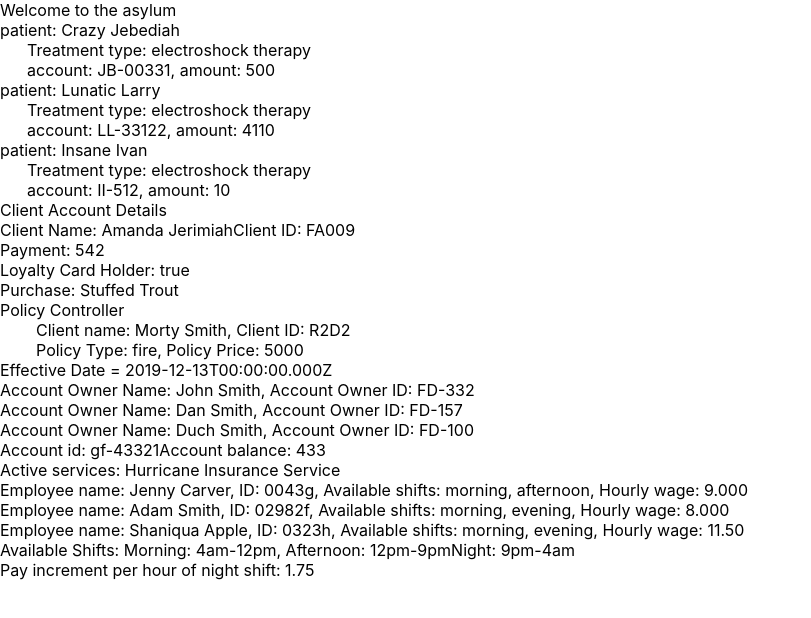
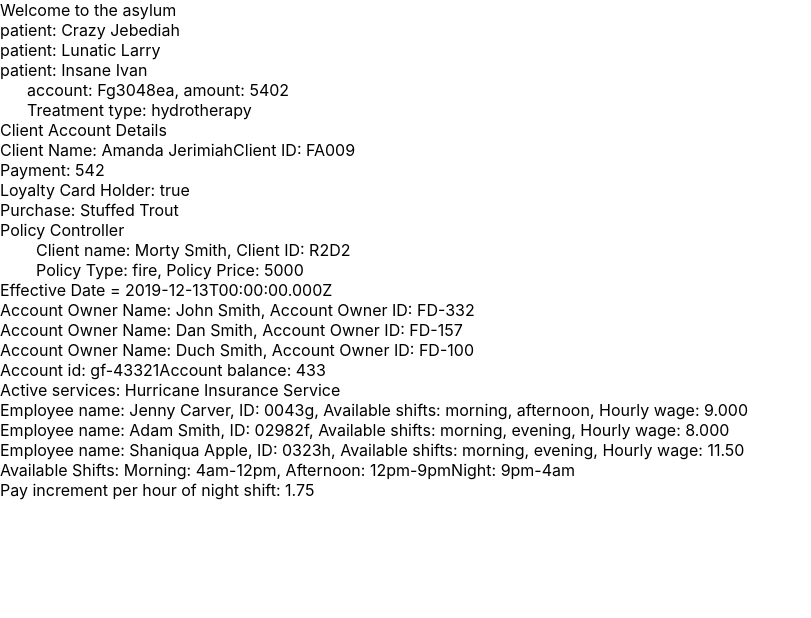
Before and after one commit to jocelynmutso/idea-app, a React (Create React App) app: page / in a window 1280 px wide. Shown: the top 618 px of the page, without its empty margins (0-811 px from the left). Built offline with nearby package versions, Linux system fonts and the light colour scheme.

Commit message:
complete idea 1

```diff
--- a/src/core/idea1/AsylumController.tsx
+++ b/src/core/idea1/AsylumController.tsx
@@ -1,9 +1,16 @@
 import React from 'react';
 import { PatientAccountView } from './PatientAccountView';
-import {PatientView} from './PatientView'
+import { PatientView } from './PatientView'
+import { TreatmentView } from './TreatmentView';
 
 interface AsylumControllerProps {
 
+}
+
+interface Umbrella {
+  patients: PatientDetails[],
+  account: PatientAccountDetails,
+  treatment: TreatmentDetails,
 }
 
 interface PatientDetails {
@@ -11,10 +18,9 @@ interface PatientDetails {
 }
 
 interface PatientAccountDetails {
-  account: {
-    amount: number,
-    accountNumber: string
-  }
+  amount: number,
+  accountNumber: string
+
 }
 
 interface TreatmentDetails {
@@ -22,51 +28,40 @@ interface TreatmentDetails {
 }
 
 
-const AsylumController: React.FC<AsylumControllerProps> = ({}) => {
+const AsylumController: React.FC<AsylumControllerProps> = ({ }) => {
 
-  const newPatient: PatientDetails = {name: "Crazy Jebediah"};
-  const newPatient1: PatientDetails = {name: "Lunatic Larry"};
-  const newPatient2: PatientDetails = {name: "Insane Ivan"};
+  const umbrella: Umbrella = {
 
-  const jebediahAccount: PatientAccountDetails = {
-    account: {
-      amount: 500,
-      accountNumber: "JB-00331"
-    }
+    patients: [
+      { name: "Crazy Jebediah" },
+      { name: "Lunatic Larry" },
+      { name: "Insane Ivan" }
+    ],
+
+    account: {amount: 5402, accountNumber: "Fg3048ea"},
+
+    treatment: {type: "hydrotherapy"}
   }
 
-  const larryAccount: PatientAccountDetails = {
-    account: {
-      amount: 4110,
-      accountNumber: "LL-33122"
-    }
+  const handlePatient = (name: string) => {
+    console.log("Patient Name ", name)
   }
 
-  const ivanAccount: PatientAccountDetails = {
-    account: {
-      amount: 10,
-      accountNumber: "II-512"
-    }
+  const handleAccount = (amount: number, accountNumber: string) => {
+    console.log("Account Balance: " , amount, "Account number: ", accountNumber )
   }
 
-  const treatment: TreatmentDetails = {type: "electroshock therapy"}
-
-
+  const handleTreatment = (treatment: string) => {
+    console.log("Treatment selected: " , treatment)
+  }
 
 
   return (
     <div>
       <div>Welcome to the asylum</div>
-      <PatientView name={newPatient.name} treatment={treatment.type}/>
-        <PatientAccountView account={jebediahAccount.account} />
-
-      <PatientView name={newPatient1.name} treatment={treatment.type} />
-        <PatientAccountView account={larryAccount.account}/>
-
-      <PatientView name={newPatient2.name} treatment={treatment.type}/>
-        <PatientAccountView account={ivanAccount.account} />
-
-
+      {umbrella.patients.map((patient, index) => (<PatientView name={patient.name} key={index} handlePatient={handlePatient}/>))}
+      <PatientAccountView amount={umbrella.account.amount} accountNumber={umbrella.account.accountNumber} handleAccount={handleAccount} />
+      <TreatmentView treatmentType={umbrella.treatment.type} handleTreatment={handleTreatment}/>
     </div>
   )
 }
--- a/src/core/idea1/PatientAccountView.tsx
+++ b/src/core/idea1/PatientAccountView.tsx
@@ -2,19 +2,19 @@ import React from 'react';
 
 
 interface PatientAccountViewProps {
-  account: {
     amount: number,
-    accountNumber: string
-  }
+    accountNumber: string,
+    handleAccount:(amount: number, accountNumber: string) => void;
 }
 
 
-const PatientAccountView: React.FC<PatientAccountViewProps> = ({account}) => {
+
+const PatientAccountView: React.FC<PatientAccountViewProps> = ({amount, accountNumber, handleAccount}) => {
 
   return (
-    <div>
+    <div onClick={() => handleAccount(amount, accountNumber)}>
       &nbsp;&nbsp;&nbsp;&nbsp;&nbsp;
-      account: {account.accountNumber}, amount: {account.amount}
+      account: {accountNumber}, amount: {amount}
     </div>
   )
 
--- a/src/core/idea1/PatientView.tsx
+++ b/src/core/idea1/PatientView.tsx
@@ -5,16 +5,15 @@ import {TreatmentView} from './TreatmentView'
 
 interface PatientViewProps {
   name: string
-  treatment: string
+  handlePatient: (name: string) => void;
 }
 
 
-const PatientView: React.FC<PatientViewProps> = ({ name, treatment }) => {
+const PatientView: React.FC<PatientViewProps> = ({ name, handlePatient }) => {
 
   return (
-    <div>
+    <div onClick={() => handlePatient(name)}>
       <div>patient: {name}</div>
-      <TreatmentView treatmentType={treatment} />
     </div>
   )
 }
--- a/src/core/idea1/TreatmentView.tsx
+++ b/src/core/idea1/TreatmentView.tsx
@@ -3,13 +3,13 @@ import React from 'react';
 
 interface TreatmentViewProps {
   treatmentType: string,
-
+  handleTreatment:(treatmentType: string) => void;
 }
 
 
-const TreatmentView: React.FC<TreatmentViewProps> = ({ treatmentType }) => {
+const TreatmentView: React.FC<TreatmentViewProps> = ({ treatmentType, handleTreatment }) => {
   return (
-    <div>
+    <div onClick={() => {handleTreatment(treatmentType)}}>
       &nbsp;&nbsp;&nbsp;&nbsp;&nbsp;
       Treatment type: {treatmentType}
     </div>
```
